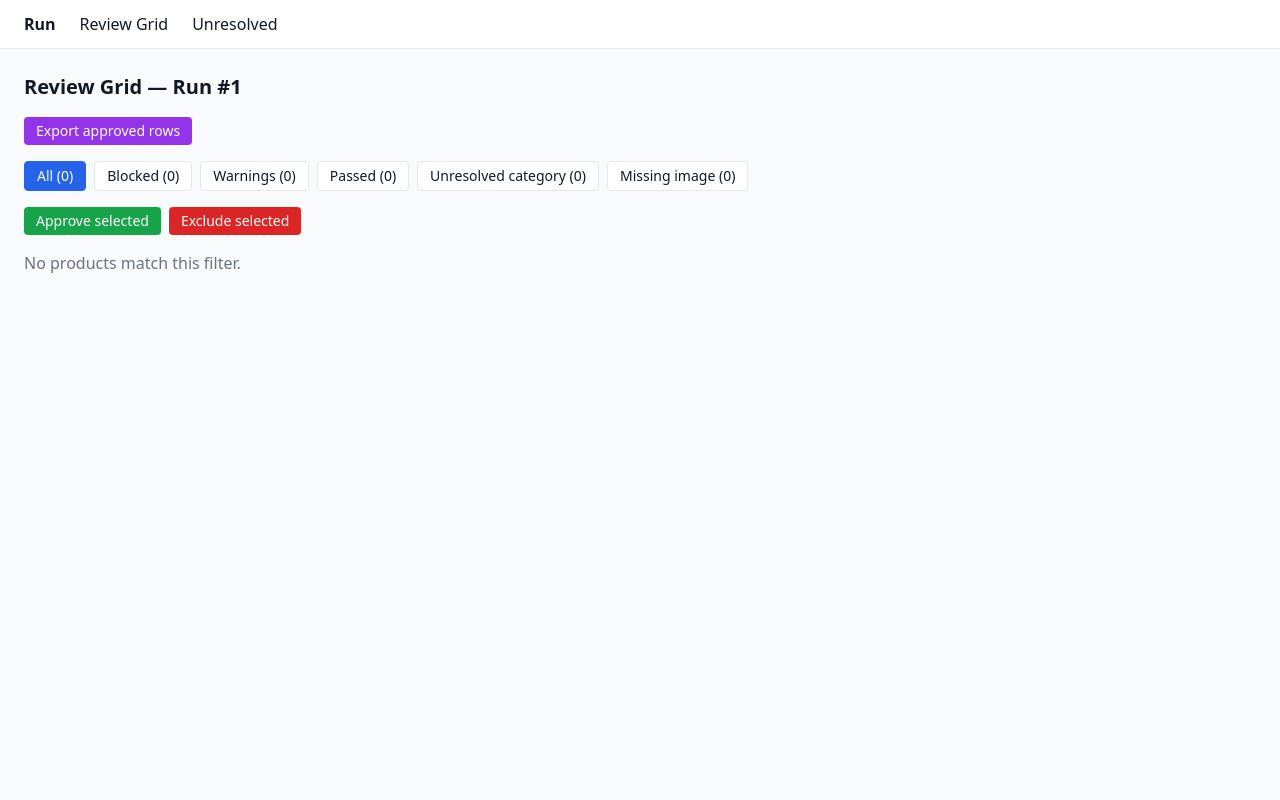
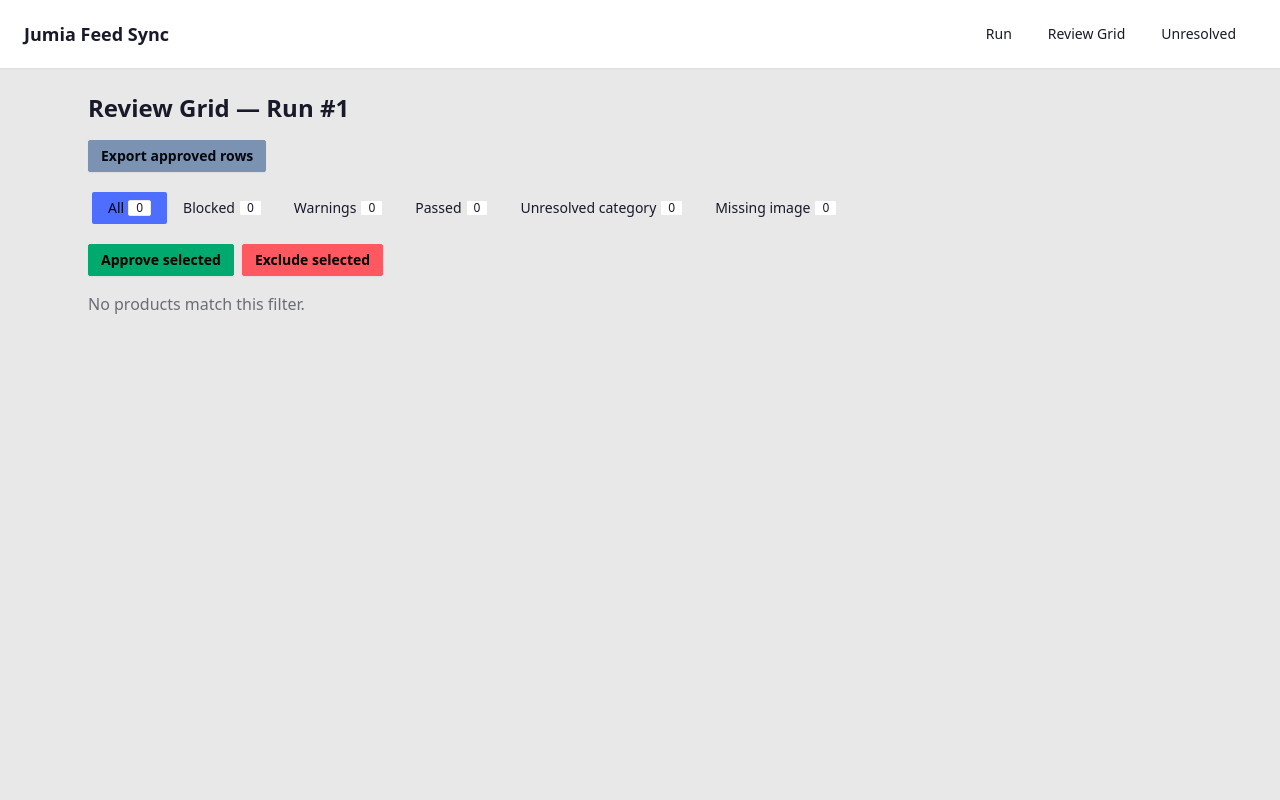
Before and after one commit to okwama/jumia, a FastAPI app: page /review/1 in a window 1280 px wide. Run offline with FastAPI, Linux system fonts and the light colour scheme; some libraries are stand-ins or nearby versions.

Commit message:
Style the dashboard with DaisyUI
CDN-only (full.min.css + the existing Tailwind CDN script), no build
step added -- keeps the "no SPA build step" constraint from the PRD's
tech stack decision (Readme.md #5).

Real components instead of hand-rolled utility classes throughout:
navbar, cards for run status/grid tiles/unresolved groups, badges for
status/counts, tabs for filters and brand/category switching, alerts
for errors and confirmations, a loading spinner on the running state.
Theme set to "corporate".

Every hx-get/hx-post/hx-target/hx-swap/hx-trigger attribute, form field
name, and element ID is unchanged -- restyling only touched CSS
classes and wrapper markup. The two classes the inline JS in base.html
depends on (.suggestion-chip, .unresolved-group) are preserved exactly.

Verified: 99 tests still pass (none of them assert on CSS classes, so
this was a safe refactor to make blind, but checked anyway); confirmed
the DaisyUI CDN URL resolves and the new classes render correctly via
a live `serve` instance. No screenshot -- no browser/screenshot tool
is available in this environment, so this is HTML-output-verified, not
pixel-verified.

Co-Authored-By: Claude Sonnet 5 <noreply@anthropic.com>

```diff
--- a/src/jumia_feed_sync/dashboard/templates/_detail.html
+++ b/src/jumia_feed_sync/dashboard/templates/_detail.html
@@ -1,9 +1,9 @@
 <ul class="mt-1 space-y-0.5">
   {% for issue in issues %}
-  <li class="{% if issue.severity == 'block' %}text-red-600{% else %}text-amber-600{% endif %}">
+  <li class="{% if issue.severity == 'block' %}text-error{% else %}text-warning{% endif %}">
     [{{ issue.severity }}] {{ issue.rule_id }}{% if issue.field %} ({{ issue.field }}){% endif %}: {{ issue.message }}
   </li>
   {% else %}
-  <li class="text-gray-400">No issues.</li>
+  <li class="text-base-content/40">No issues.</li>
   {% endfor %}
 </ul>
--- a/src/jumia_feed_sync/dashboard/templates/_edit_saved.html
+++ b/src/jumia_feed_sync/dashboard/templates/_edit_saved.html
@@ -1 +1 @@
-<p class="text-xs text-green-600 mt-2">Saved for {{ sku }} &mdash; re-run validate to see it applied.</p>
+<p class="text-xs text-success mt-2">Saved for {{ sku }} &mdash; re-run validate to see it applied.</p>
--- a/src/jumia_feed_sync/dashboard/templates/_grid.html
+++ b/src/jumia_feed_sync/dashboard/templates/_grid.html
@@ -1,4 +1,4 @@
-<div class="flex gap-2 mb-4 flex-wrap">
+<div class="tabs tabs-boxed mb-4 inline-flex flex-wrap">
   {% for chip, label in filters %}
     <a
       href="/review/{{ run_id }}?filter={{ chip }}"
@@ -6,55 +6,57 @@
       hx-target="#grid"
       hx-swap="innerHTML"
       hx-push-url="/review/{{ run_id }}?filter={{ chip }}"
-      class="px-3 py-1 rounded border text-sm {% if chip == active_filter %}bg-blue-600 text-white border-blue-600{% else %}bg-white{% endif %}"
+      class="tab {% if chip == active_filter %}tab-active{% endif %}"
     >
-      {{ label }} ({{ counts.get(chip, 0) }})
+      {{ label }}
+      <span class="badge badge-sm ml-1">{{ counts.get(chip, 0) }}</span>
     </a>
   {% endfor %}
 </div>
 
 <div class="mb-4 flex gap-2">
-  <button type="submit" name="action" value="approved" class="bg-green-600 text-white px-3 py-1 rounded text-sm">
+  <button type="submit" name="action" value="approved" class="btn btn-success btn-sm">
     Approve selected
   </button>
-  <button type="submit" name="action" value="excluded" class="bg-red-600 text-white px-3 py-1 rounded text-sm">
+  <button type="submit" name="action" value="excluded" class="btn btn-error btn-sm">
     Exclude selected
   </button>
 </div>
 
 <div id="grid-body" class="grid grid-cols-2 sm:grid-cols-4 md:grid-cols-8 gap-3">
   {% for row in rows %}
-  <div class="bg-white rounded shadow overflow-hidden text-xs">
+  <div class="card bg-base-100 shadow-sm text-xs">
     <label class="block relative cursor-pointer">
-      <input type="checkbox" name="sku" value="{{ row.sku }}" class="absolute top-1 left-1 z-10 w-4 h-4">
+      <input type="checkbox" name="sku" value="{{ row.sku }}" class="checkbox checkbox-sm absolute top-1 left-1 z-10 bg-base-100">
       {% if row.image_link %}
-        <img src="{{ row.image_link }}" loading="lazy" class="w-full h-24 object-cover bg-gray-100">
+        <img src="{{ row.image_link }}" loading="lazy" class="w-full h-24 object-cover bg-base-200 rounded-t-box">
       {% else %}
-        <div class="w-full h-24 bg-gray-200 flex items-center justify-center text-gray-400">no image</div>
+        <div class="w-full h-24 bg-base-200 rounded-t-box flex items-center justify-center text-base-content/40">no image</div>
       {% endif %}
-      <span class="absolute bottom-1 right-1 px-1 rounded text-white text-[10px]
-        {% if row.status == 'blocked' %}bg-red-600{% elif row.status == 'warned' %}bg-amber-500{% else %}bg-green-600{% endif %}">
+      <span class="badge badge-sm absolute bottom-1 right-1
+        {% if row.status == 'blocked' %}badge-error{% elif row.status == 'warned' %}badge-warning{% else %}badge-success{% endif %}">
         {{ row.status or 'unknown' }}
       </span>
       {% if row.human_override %}
-        <span class="absolute top-1 right-1 px-1 rounded text-white text-[10px]
-          {% if row.human_override == 'approved' %}bg-green-700{% else %}bg-gray-700{% endif %}">
+        <span class="badge badge-sm absolute top-1 right-1
+          {% if row.human_override == 'approved' %}badge-success{% else %}badge-neutral{% endif %}">
           {{ row.human_override }}
         </span>
       {% endif %}
     </label>
-    <div class="p-1">
+    <div class="card-body p-2 gap-1">
       <p class="truncate font-medium" title="{{ row.sku }}">{{ row.sku }}</p>
       {% if row.width %}
-        <p class="text-gray-500">{{ row.width }}&times;{{ row.height }} {{ row.format or '' }}</p>
+        <p class="text-base-content/60">{{ row.width }}&times;{{ row.height }} {{ row.format or '' }}</p>
       {% endif %}
+      <div class="flex gap-2">
         {% if row.issue_count %}
           <button
             type="button"
             hx-get="/review/{{ run_id }}/detail/{{ row.sku | urlencode }}"
             hx-target="#detail-{{ loop.index0 }}"
             hx-swap="innerHTML"
-          class="text-blue-600 underline"
+            class="link link-error"
           >
             {{ row.issue_count }} issue{{ 's' if row.issue_count != 1 else '' }}
           </button>
@@ -64,15 +66,16 @@
           hx-get="/review/{{ run_id }}/edit/{{ row.sku | urlencode }}"
           hx-target="#edit-{{ loop.index0 }}"
           hx-swap="innerHTML"
-        class="text-gray-600 underline ml-1"
+          class="link link-neutral"
         >
           edit
         </button>
+      </div>
       <div id="detail-{{ loop.index0 }}"></div>
       <div id="edit-{{ loop.index0 }}"></div>
     </div>
   </div>
   {% else %}
-  <p class="col-span-full text-gray-500">No products match this filter.</p>
+  <p class="col-span-full text-base-content/60">No products match this filter.</p>
   {% endfor %}
 </div>
--- a/src/jumia_feed_sync/dashboard/templates/_resolved_confirmation.html
+++ b/src/jumia_feed_sync/dashboard/templates/_resolved_confirmation.html
@@ -1,3 +1,3 @@
-<div class="bg-green-50 border border-green-200 rounded p-3 text-sm text-green-700">
+<div class="alert alert-success text-sm">
   Resolved &ldquo;{{ raw_value }}&rdquo; &rarr; {{ jumia_id }} - {{ jumia_label }}
 </div>
--- a/src/jumia_feed_sync/dashboard/templates/_suggestions.html
+++ b/src/jumia_feed_sync/dashboard/templates/_suggestions.html
@@ -1,12 +1,12 @@
 {% for s in suggestions %}
 <button
   type="button"
-  class="suggestion-chip px-2 py-1 rounded border hover:bg-blue-50 text-left"
+  class="suggestion-chip btn btn-xs btn-outline"
   data-jumia-id="{{ s.jumia_id }}"
   data-jumia-label="{{ s.jumia_label }}"
 >
-  {{ s.jumia_id }} - {{ s.jumia_label }} <span class="text-gray-400">({{ "%.0f"|format(s.score) }}%)</span>
+  {{ s.jumia_id }} - {{ s.jumia_label }} <span class="opacity-60">({{ "%.0f"|format(s.score) }}%)</span>
 </button>
 {% else %}
-<span class="text-gray-400">No suggestions.</span>
+<span class="text-base-content/40">No suggestions.</span>
 {% endfor %}
--- a/src/jumia_feed_sync/dashboard/templates/base.html
+++ b/src/jumia_feed_sync/dashboard/templates/base.html
@@ -1,19 +1,27 @@
 <!DOCTYPE html>
-<html lang="en">
+<html lang="en" data-theme="corporate">
 <head>
   <meta charset="UTF-8">
   <meta name="viewport" content="width=device-width, initial-scale=1">
   <title>Jumia Feed Sync</title>
   <script src="https://unpkg.com/htmx.org@1.9.12"></script>
+  <link href="https://cdn.jsdelivr.net/npm/daisyui@4.12.14/dist/full.min.css" rel="stylesheet" type="text/css" />
   <script src="https://cdn.tailwindcss.com"></script>
 </head>
-<body class="bg-gray-50 text-gray-900 min-h-screen">
-  <nav class="bg-white border-b px-6 py-3 flex gap-6 sticky top-0 z-20">
-    <a href="/run" class="font-semibold">Run</a>
-    <a href="/review/latest">Review Grid</a>
-    <a href="/unresolved">Unresolved</a>
-  </nav>
-  <main class="p-6">
+<body class="bg-base-200 min-h-screen">
+  <div class="navbar bg-base-100 shadow-sm sticky top-0 z-20 px-6">
+    <div class="flex-1">
+      <span class="text-lg font-bold">Jumia Feed Sync</span>
+    </div>
+    <div class="flex-none">
+      <ul class="menu menu-horizontal px-1 gap-1">
+        <li><a href="/run">Run</a></li>
+        <li><a href="/review/latest">Review Grid</a></li>
+        <li><a href="/unresolved">Unresolved</a></li>
+      </ul>
+    </div>
+  </div>
+  <main class="p-6 max-w-6xl mx-auto">
     {% block content %}{% endblock %}
   </main>
   <script>
--- a/src/jumia_feed_sync/dashboard/templates/review.html
+++ b/src/jumia_feed_sync/dashboard/templates/review.html
@@ -1,16 +1,16 @@
 {% extends "base.html" %}
 {% block content %}
-<h1 class="text-xl font-bold mb-4">Review Grid{% if run_id %} &mdash; Run #{{ run_id }}{% endif %}</h1>
+<h1 class="text-2xl font-bold mb-4">Review Grid{% if run_id %} &mdash; Run #{{ run_id }}{% endif %}</h1>
 
 {% if run_id is none %}
-  <p class="text-gray-500">No completed run yet. <a href="/run" class="text-blue-600 underline">Start one</a>.</p>
+  <p class="text-base-content/60">No completed run yet. <a href="/run" class="link link-primary">Start one</a>.</p>
 {% else %}
   <button
     type="button"
     hx-post="/review/{{ run_id }}/export"
     hx-target="#export-result"
     hx-swap="innerHTML"
-    class="bg-purple-600 text-white px-3 py-1 rounded text-sm mb-4"
+    class="btn btn-secondary btn-sm mb-4"
   >
     Export approved rows
   </button>
--- a/src/jumia_feed_sync/dashboard/templates/run.html
+++ b/src/jumia_feed_sync/dashboard/templates/run.html
@@ -1,6 +1,6 @@
 {% extends "base.html" %}
 {% block content %}
-<h1 class="text-xl font-bold mb-4">Run</h1>
+<h1 class="text-2xl font-bold mb-4">Run</h1>
 <div id="run-status" hx-get="/run/status" hx-trigger="every 2s" hx-swap="innerHTML">
   {% include "_run_status.html" %}
 </div>
```
Also changed, not shown: src/jumia_feed_sync/dashboard/templates/_edit_form.html (+5 -5 lines), src/jumia_feed_sync/dashboard/templates/_export_result.html (+6 -4 lines), src/jumia_feed_sync/dashboard/templates/_run_status.html (+20 -9 lines), src/jumia_feed_sync/dashboard/templates/unresolved.html (+15 -13 lines), Readme.md. Lines whose indentation alone changed are shown as unchanged.
